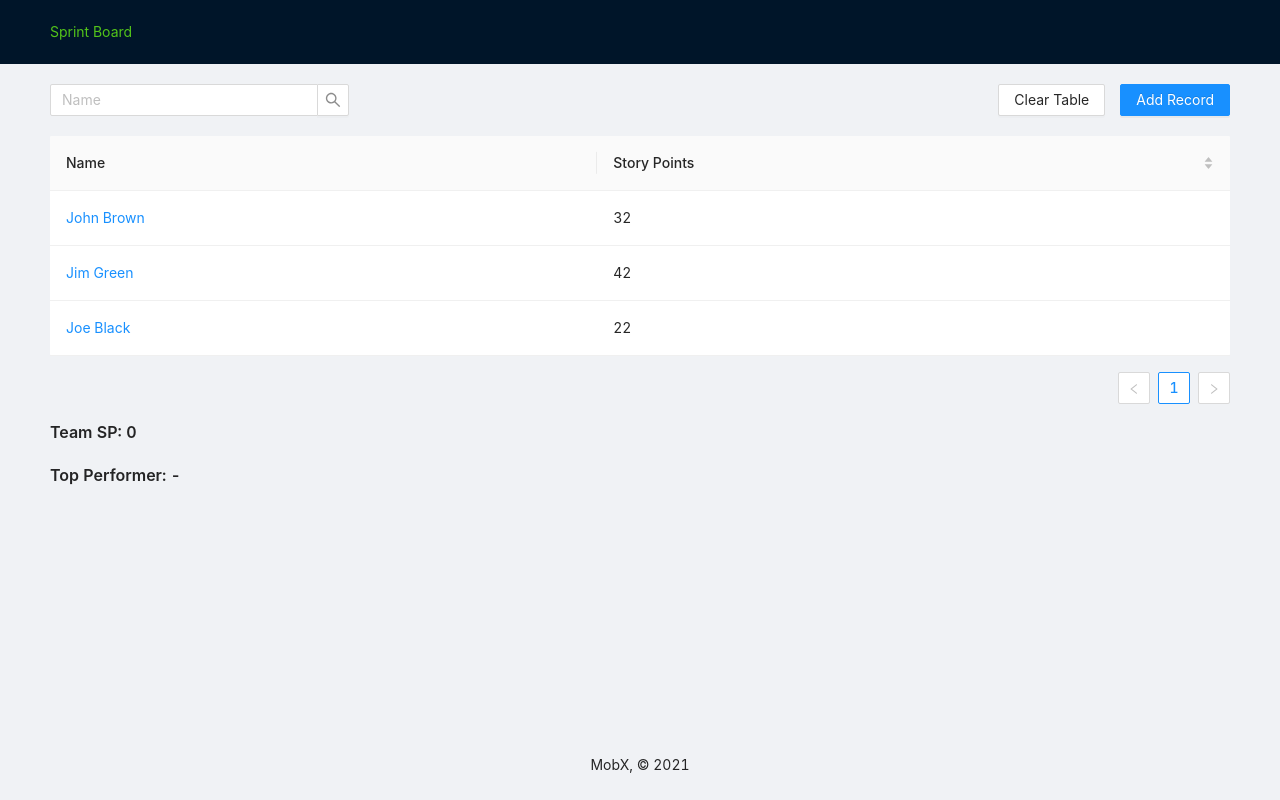
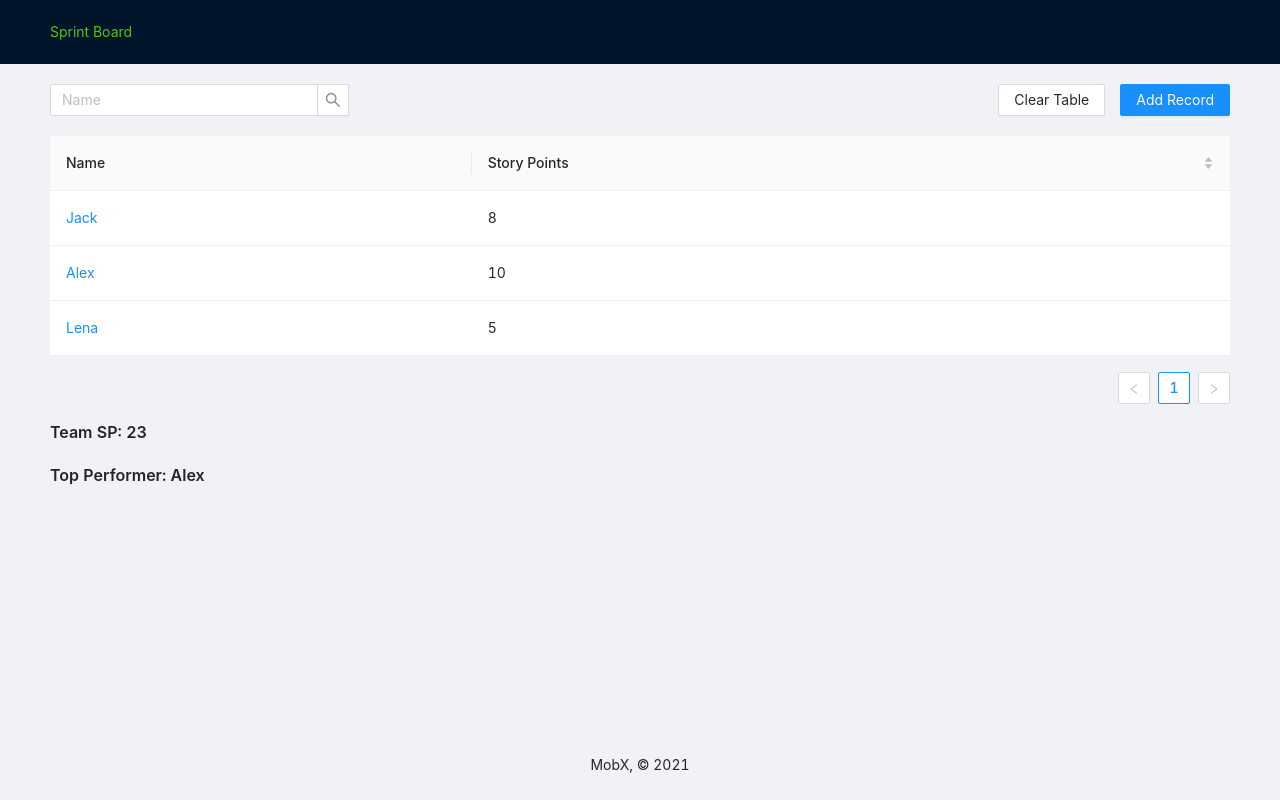
Before and after one commit to camward/MobX-Base, a React app: page / in a window 1280 px wide. Built offline with nearby package versions, Linux system fonts and the light colour scheme.

Commit message:
подключение userStore

```diff
--- a/src/components/table.js
+++ b/src/components/table.js
@@ -1,4 +1,5 @@
 import { Table as TableUser, Typography } from "antd";
+import store from "../store";
 
 const Table = () => {
   const { Title } = Typography;
@@ -19,29 +20,17 @@ const Table = () => {
     },
   ];
 
-  const data = [
-    {
-      key: "1",
-      name: "John Brown",
-      sp: 32,
-    },
-    {
-      key: "2",
-      name: "Jim Green",
-      sp: 42,
-    },
-    {
-      key: "3",
-      name: "Joe Black",
-      sp: 22,
-    },
-  ];
+  const data = store.users.devsList.map((dev) => ({
+    key: dev.id,
+    name: dev.name,
+    sp: dev.sp,
+  }));
 
   return (
     <>
       <TableUser columns={columns} dataSource={data} />
-      <Title level={5}>Team SP: 0</Title>
-      <Title level={5}>Top Performer: -</Title>
+      <Title level={5}>Team SP: {store.users.totalSum}</Title>
+      <Title level={5}>Top Performer: {store.users.topPerformer?.name}</Title>
     </>
   );
 };
--- /dev/null
+++ b/src/store/index.js
@@ -0,0 +1,7 @@
+import users from "./users";
+
+const store = {
+  users,
+};
+
+export default store;
--- /dev/null
+++ b/src/store/users.js
@@ -0,0 +1,28 @@
+import { makeAutoObservable } from "mobx";
+
+class Users {
+  devsList = [
+    { id: 1, name: "Jack", sp: 8 },
+    { id: 2, name: "Alex", sp: 10 },
+    { id: 3, name: "Lena", sp: 5 },
+  ];
+
+  constructor() {
+    makeAutoObservable(this);
+  }
+
+  get totalSum() {
+    return this.devsList.reduce((sum, { sp }) => (sum += sp), 0);
+  }
+
+  get topPerformer() {
+    const maxSp = Math.max(...this.devsList.map(({ sp }) => sp));
+    return this.devsList.find(({ sp, name }) => {
+      if (maxSp === sp) {
+        return name;
+      }
+    });
+  }
+}
+
+export default new Users();
```
